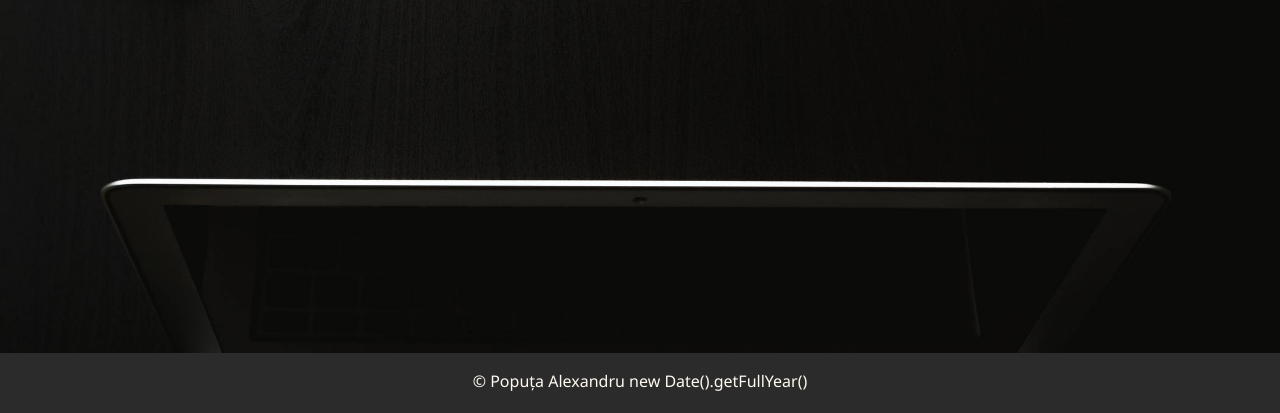
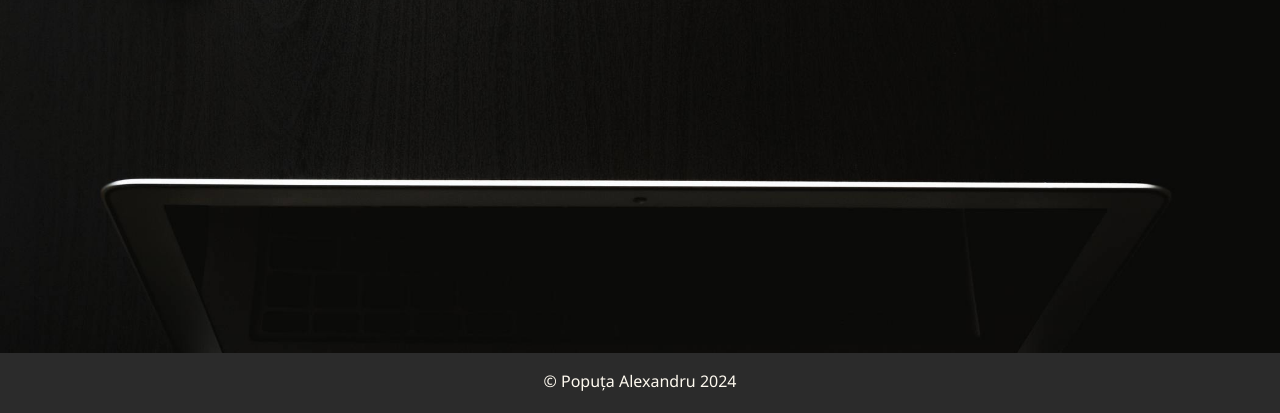
Before and after one commit to alexpoputa/alexpoputa.github.io, a website: page contact.html in a window 1280 px wide. Shown: the part 387-800 px from the top of the page. Drawn offline with Linux system fonts and the light colour scheme.

Commit message:
update CR

```diff
--- a/contact.html
+++ b/contact.html
@@ -75,7 +75,7 @@
     </main>
 
     <footer id="main-footer">
-        &copy; Popuța Alexandru new Date().getFullYear()
+        &copy; Popuța Alexandru <script>document.write(new Date().getFullYear())</script>
     </footer>
 
     <script src="js/main.js"></script>
```
